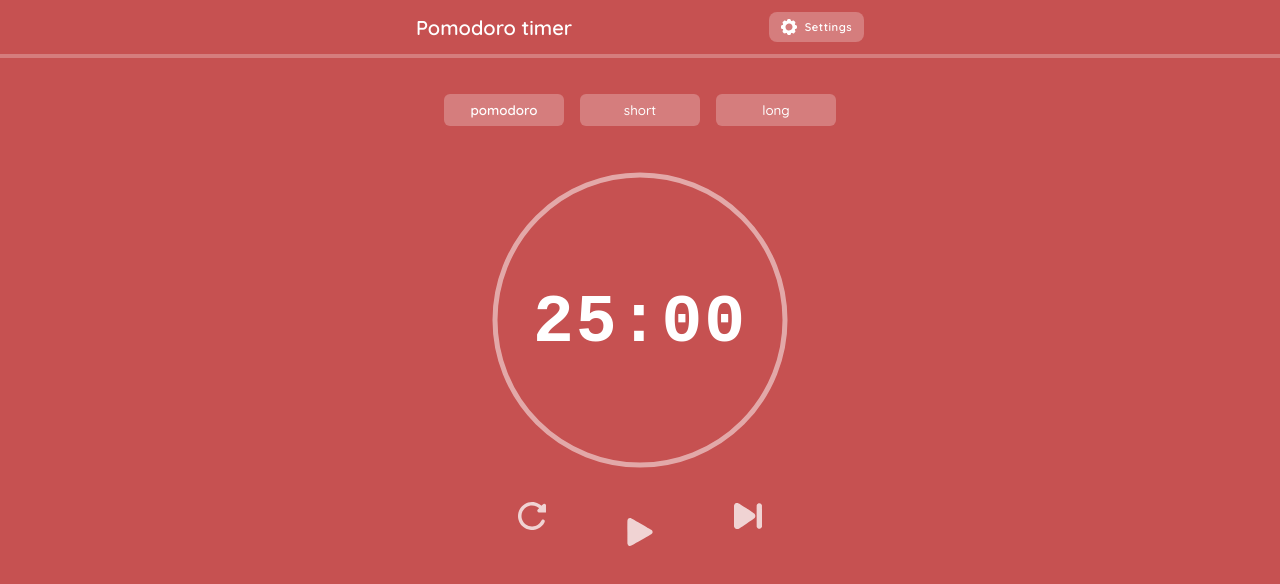
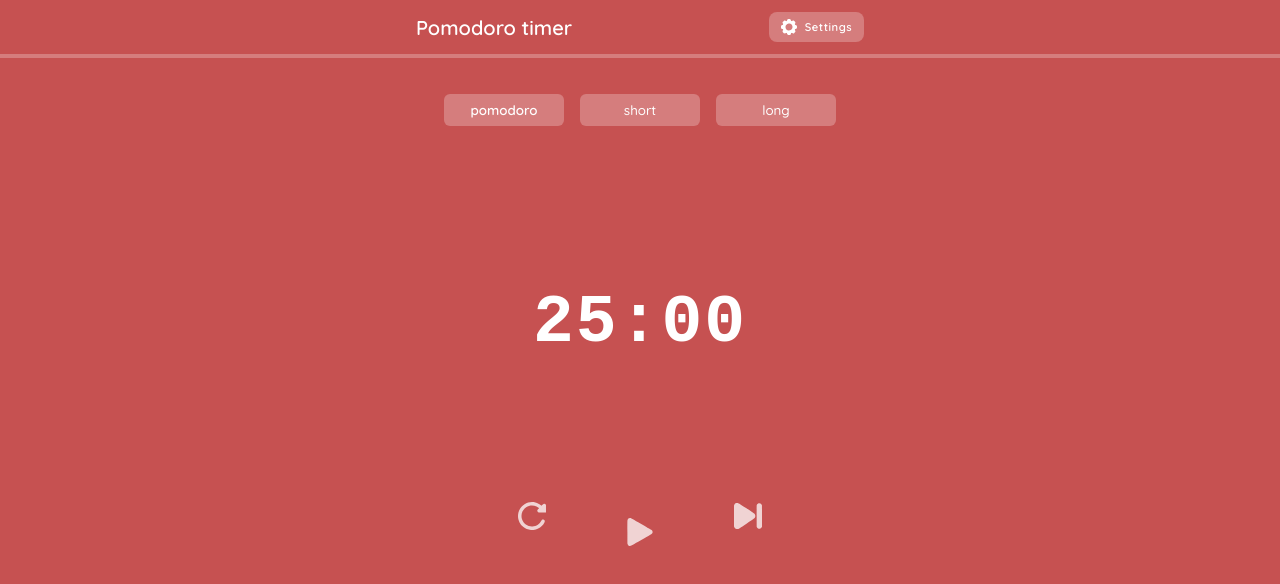
Before and after one commit to MacJ13/pomodoro-timer, a React (Vite) app: page / in a window 1280 px wide. Shown: the top 584 px of the page. Built offline with nearby package versions, Linux system fonts and the light colour scheme; a web font is replaced by a local one.

Commit message:
Update circle lement attributes in CircularProgress component

```diff
--- a/src/features/pomodoro/CircularProgress.tsx
+++ b/src/features/pomodoro/CircularProgress.tsx
@@ -10,7 +10,6 @@ type CircularProgressProps = {
 const CircularProgress = ({ stage, size, current }: CircularProgressProps) => {
   const strokeWidth = 5;
 
-  const circleSize = size / 2;
   const circleRadius = size / 2 - strokeWidth;
   // circumference = 2 × π × radius
   const difference = (current / stage.duration) * 100;
@@ -29,26 +28,26 @@ const CircularProgress = ({ stage, size, current }: CircularProgressProps) => {
           transform: "rotate(-90deg)",
         }}
       >
-        <circle
+        {/* <circle
           r={circleRadius}
-          cx={circleSize}
-          cy={circleSize}
+          cx="50%"
+          cy="50%"
           fill="transparent"
           //   stroke="#e0e0e0"
           stroke="#ffffff"
           opacity={0.5}
           strokeWidth={strokeWidth}
-        ></circle>
+        ></circle> */}
         <circle
           r={circleRadius}
-          cx={circleSize}
-          cy={circleSize}
+          cx="50%"
+          cy="50%"
           fill="transparent"
           //   stroke="#ffffff"
-
-          stroke={stage.color}
+          stroke="#ffffff"
+          opacity={0.5}
+          // stroke={stage.color}
           //   strokeLinecap="round"
-          //   opacity={0.5}
           strokeWidth={strokeWidth + 2}
           strokeDasharray={`${circumreference}px`}
           strokeDashoffset={`${offset}px`}
@@ -63,6 +62,10 @@ const Wrapper = styled.div`
   top: 50%;
   left: 50%;
   transform: translate(-50%, -50%);
+
+  & circle {
+    transition: all 1s linear;
+  }
 `;
 
 export default CircularProgress;
```
